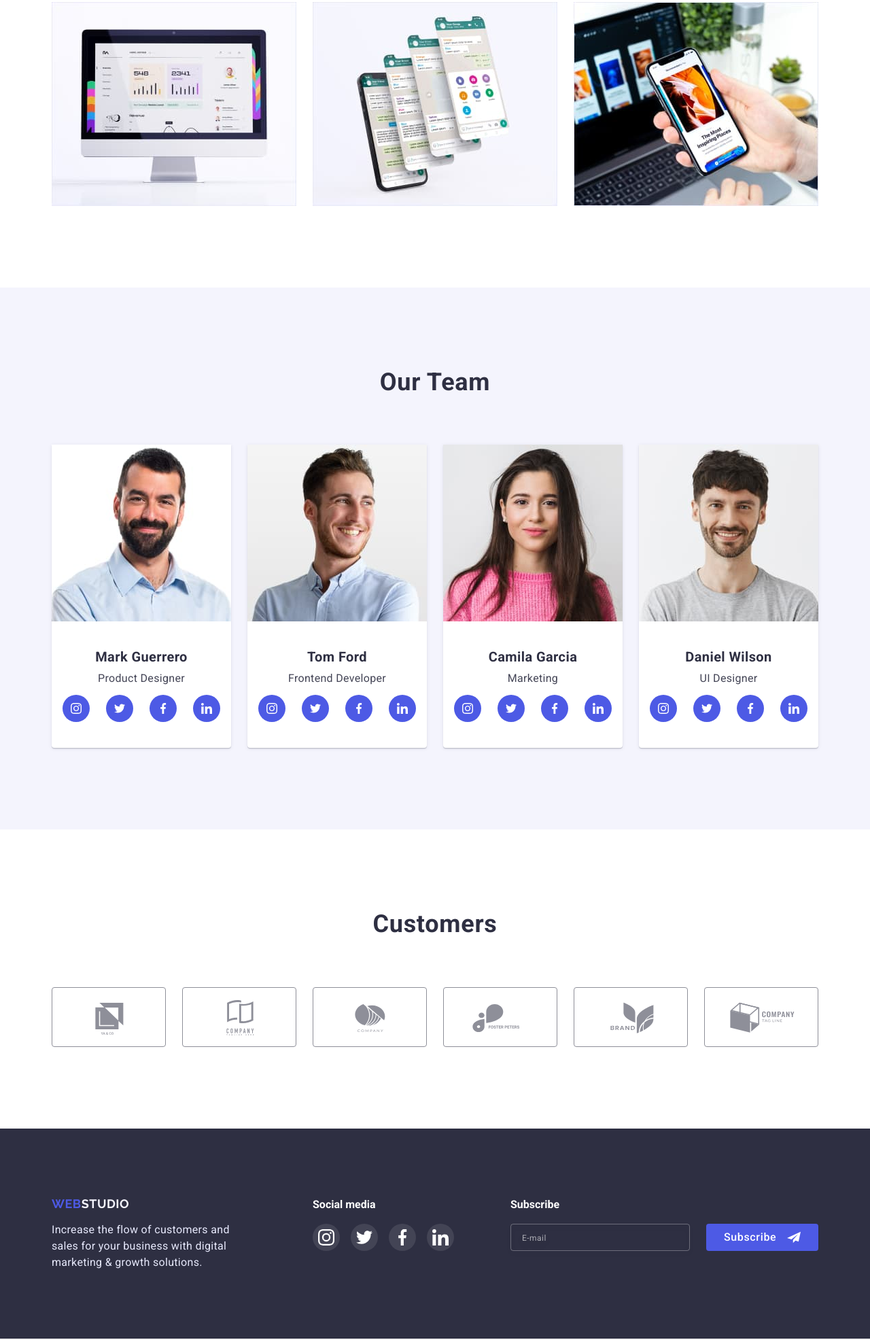
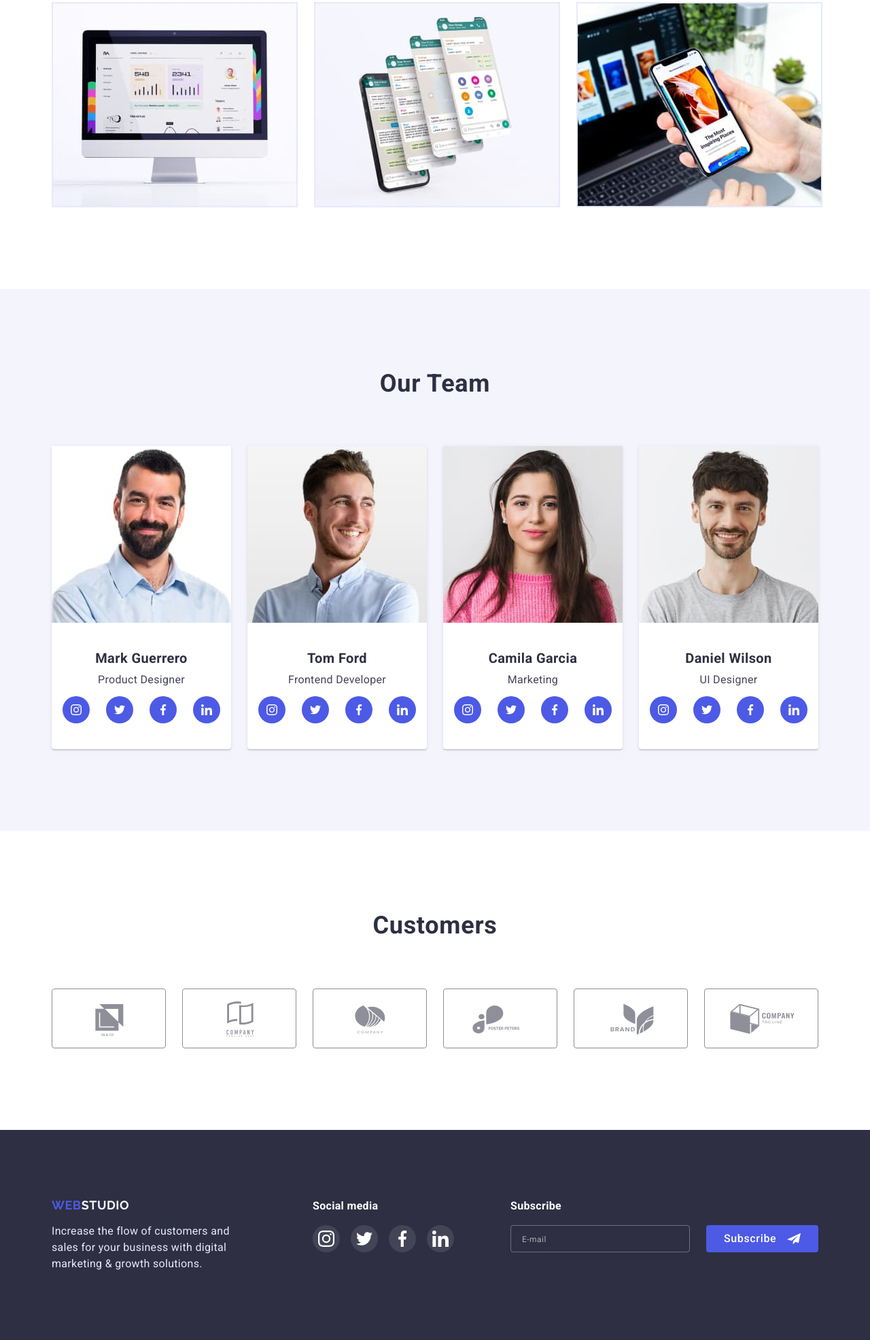
Before and after one commit to Vitaliy0404/goit-markup-hw-06, a plain HTML site: page index.html in a window 1280 px wide. Shown: the part 1276-3247 px from the top of the page at 68% size. Drawn offline with nearby package versions, Linux system fonts and the light colour scheme.

Commit message:
homework6-2

```diff
--- a/css/styles.css
+++ b/css/styles.css
@@ -284,8 +284,7 @@ body {
     content: "";
     height: 112px;
     border-radius: 4px;
-    background-color: #F4F4FD;
-    background-size: avto;
+    background-color: var(--logo-dark-thema);
     background-repeat: no-repeat;
     background-position: center;
 
@@ -345,7 +344,7 @@ body {
 }
 
 .img-item {
-    border-color: 1px solid var(--dark-theme-text);
+    border: 1px solid var(--dark-theme-text);
 }
 
 .subtitle {
@@ -508,10 +507,9 @@ body {
 }
 
 .footer-title {
-    font-style: SemiBold;
     font-size: 16px;
-    line-height: 24px;
-    letter-spacing: 2%;
+    line-height: 1.5;
+    letter-spacing: 0.02em;
     margin-bottom: 16px;
     color: var(--background-color-light);
 }
```
